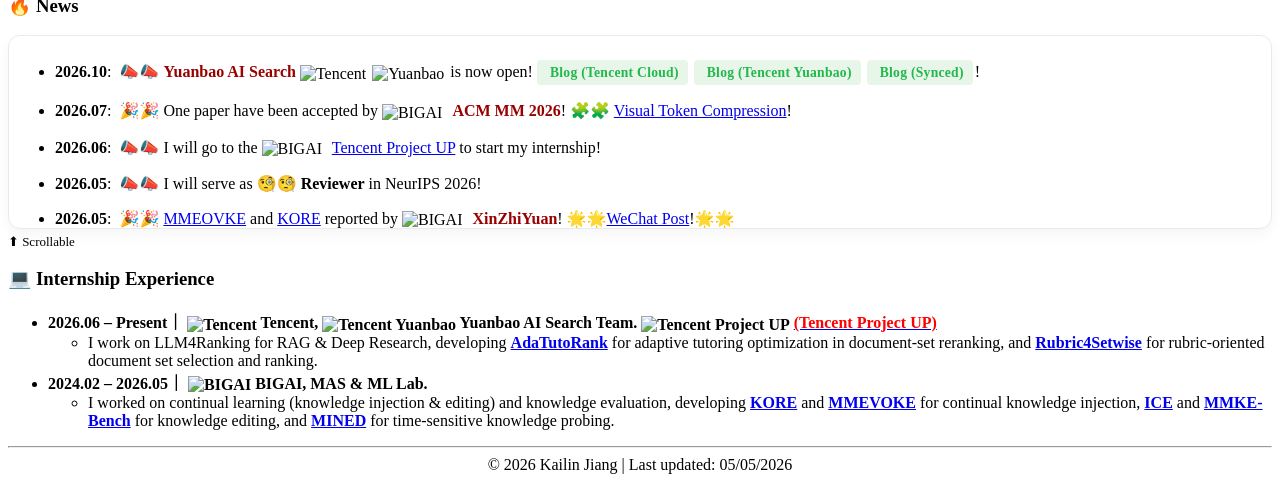
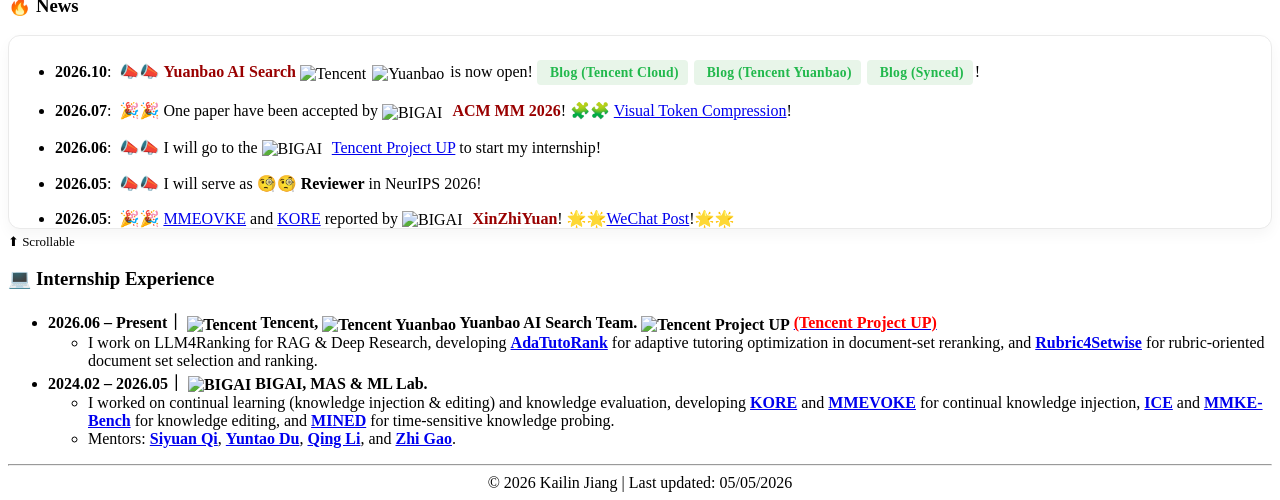
Before and after one commit to kailinjiang/kailinjiang.github.io, a Jekyll site: the page built from _pages/includes/intro.md, in a window 1280 px wide and 900 px high, scrolled down 943 px, cut to the strip 400-900 px from the top of the window. Built offline with Jekyll 4.4.1, drawn with Linux system fonts in a browser that asks for light colours; our own code applies the rules of GitHub Pages for plain Markdown files.

Commit message:
Add BIGAI mentor details
Co-authored-by: Cursor <cursoragent@cursor.com>

```diff
--- a/_pages/includes/intro.md
+++ b/_pages/includes/intro.md
@@ -143,3 +143,4 @@ Currently, I am doing my internship in <strong><a class="entity-link" href="http
 
 - **2024.02 – 2026.05｜ <img src="./images/logos/organizations/bigai-all.png" alt="BIGAI" style="height:32px; vertical-align:middle;"> BIGAI, MAS & ML Lab.**
   - I worked on continual learning (knowledge injection & editing) and knowledge evaluation, developing [**KORE**](https://arxiv.org/pdf/2510.19316) and [**MMEVOKE**](https://arxiv.org/pdf/2505.24449) for continual knowledge injection, [**ICE**](https://arxiv.org/pdf/2406.11194) and [**MMKE-Bench**](https://arxiv.org/pdf/2502.19870) for knowledge editing, and [**MINED**](https://arxiv.org/pdf/2510.19457) for time-sensitive knowledge probing.
+  - Mentors: [**Siyuan Qi**](https://scholar.google.com/citations?user=ePclJR4AAAAJ), [**Yuntao Du**](https://yuntaodu.github.io/), [**Qing Li**](https://liqing.io/), and [**Zhi Gao**](https://zhigao2017.github.io/).
```
